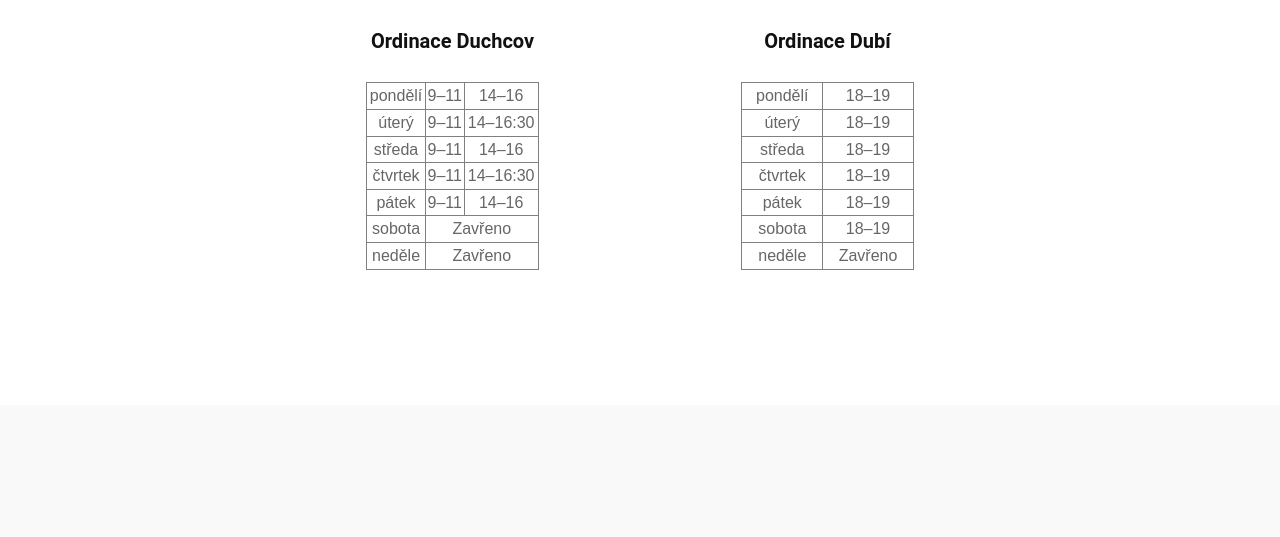
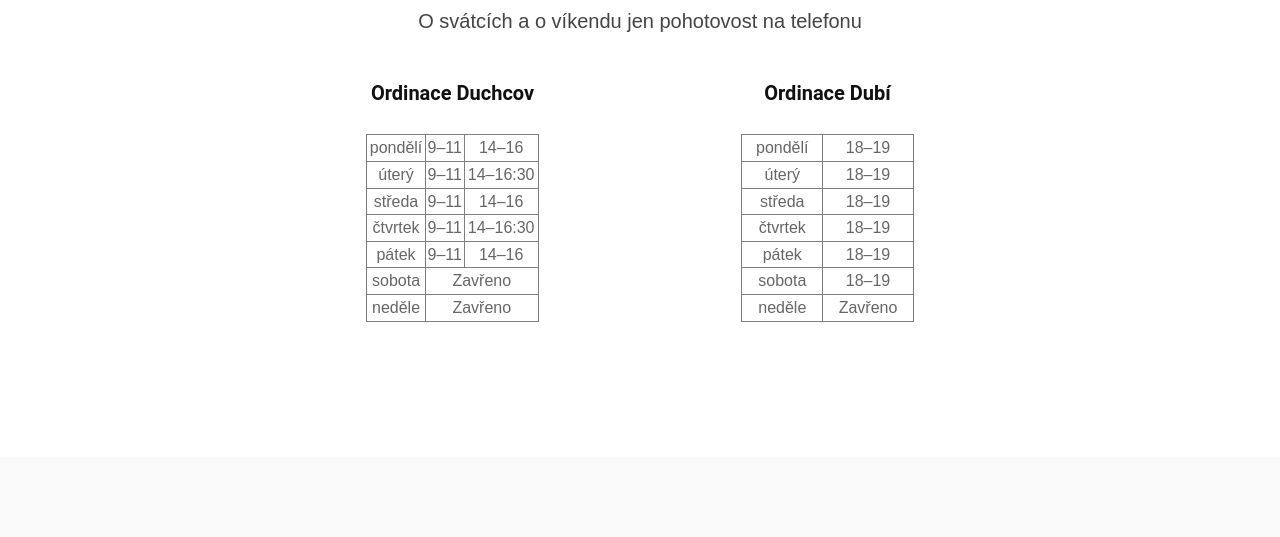
Before and after one commit to juraj222/veterinar, a plain HTML site: page samples/website/index.html in a window 1280 px wide. Shown: the part 733-1270 px from the top of the page. Drawn offline with Linux system fonts and the light colour scheme; a web font is replaced by a local one.

Commit message:
add sentence under ordinacne hodiny

```diff
--- a/samples/website/index.html
+++ b/samples/website/index.html
@@ -154,6 +154,7 @@
             <div class="section-heading text-center">
               <h2 class="h-bold">Ordinační hodiny</h2>
               <div class="divider-header"></div>
+              <p>O svátcích a o víkendu jen pohotovost na telefonu</p>
               <div class="col-md-6">
                 <div class="wow fadeInLeft" data-wow-delay="0.2s">
                   <br>
```
